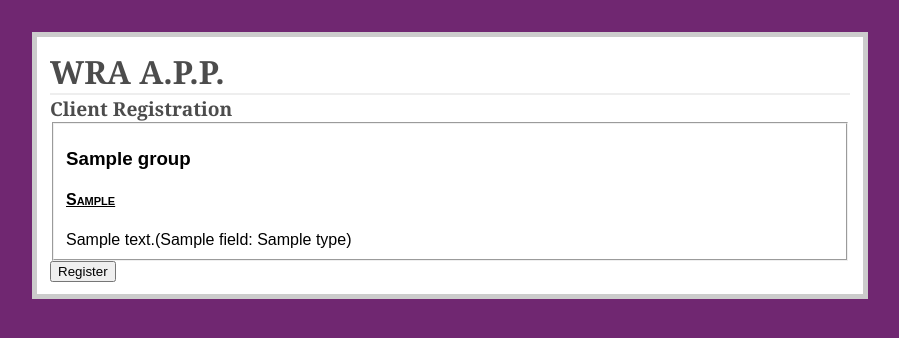
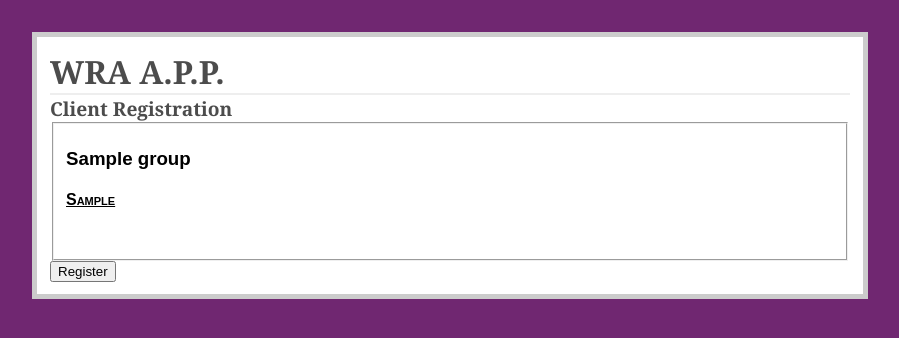
Before and after one commit to jarofberts/wra, a Flask app: template app/web/web/templates/register_client.html in a window 1280 px wide. Shown: the top 338 px of the page, without its empty margins (190-1089 px from the left). Run offline with Flask 2, Linux system fonts and the light colour scheme; the template is opened without the code that fills it: most values are stand-ins (such as "Sample title", 1, 10 or a date in 2020).

Commit message:
Latest changes

```diff
--- a/app/web/web/templates/register_client.html
+++ b/app/web/web/templates/register_client.html
@@ -1,21 +1,21 @@
 {% extends "layout.html" %}
 {% block title %} - Client Registration{% endblock %}
 {% block heading %}Client Registration{% endblock %}
-{% macro textarea(name, desc, lines) -%}
-<textarea name="{{ name }}" placeholder="{{ desc }}" rows="{{ lines }}" cols="50"></textarea>
+{% macro textarea(name, desc, lines, required) -%}
+    <textarea name="{{ name }}" placeholder="{{ desc }}" rows="{{ lines }}" cols="50" {% if required %}required{% endif %}></textarea>
 {%- endmacro %}
-{% macro emailbox(name, desc) -%}
-<input type="email" name="{{ name }}" placeholder="{{ desc }}" />
+{% macro emailbox(name, desc, required) -%}
+    <input type="email" name="{{ name }}" placeholder="{{ desc }}" {% if required %}required{% endif %}/>
 {%- endmacro %}
-{% macro textbox(name, desc) -%}
-<input type="text" name="{{ name }}" placeholder="{{ desc }}" />
+{% macro textbox(name, desc, required) -%}
+    <input type="text" name="{{ name }}" placeholder="{{ desc }}" {% if required %}required{% endif %}/>
 {%- endmacro %}
-{% macro checkbox(name, desc, value) -%}
-<label><input type="checkbox" name="{{ name }}" value="{{ value }}"/>{{ desc }}</label>
+{% macro checkbox(name, desc, value, required) -%}
+    <label><input type="checkbox" name="{{ name }}" value="{{ value }}" {% if required %}required{% endif %}/>{{ desc }}</label>
 {%- endmacro %}
-{% macro select(name, desc, options) -%}
+{% macro select(name, desc, options, required) -%}
 <label>{{ desc }}
-<select name="{{ name }}" size="1" placeholder="{{ desc }}">
+<select name="{{ name }}" size="1" {% if required %}required{% endif %}>
     <option value=""></option>
     <optgroup label="{{ desc }}">
     {% for option in options %}
@@ -59,38 +59,38 @@
                 {% if member['count'] %}
 <!--2-->
                     {% for n in range(member['count']) %}
-                        {{ textbox(member['field'] ~ '[' ~ n ~ ']', member['desc']) }}
+                        {{ textbox(member['field'] ~ '[' ~ n ~ ']', member['desc'], member['required']) }}
                     {% endfor %}
                 {% elif member['count_min'] %}
 <!--3-->
                     <br />
-                    {{ textarea(member['field'], member['desc'], member['count_min']) }}
+                    {{ textarea(member['field'], member['desc'], member['count_min'], member['required']) }}
                 {% else %}
 <!--4-->
-                    {{ textbox(member['field'], member['desc']) }}
+                    {{ textbox(member['field'], member['desc'], member['required']) }}
                 {% endif %}
             {% elif 'email' in member['type'] %}
 <!--5-->
-                {{ emailbox(member['field'], member['desc']) }}
+                {{ emailbox(member['field'], member['desc'], member['required']) }}
             {% elif member['type'] == 'bool' %}
 <!--6-->
-                {{ checkbox(member['field'], member['desc'], 1) }}
+                {{ checkbox(member['field'], member['desc'], 1, member['required']) }}
             {% elif 'Enum' in member['type'] %}
 <!--7-->
                 {% if 'int' in member['type'] %}
 <!--8-->
                     <h5>{{ member['desc'] }}</h5>
                     {% for option in member['options'] %}
-                        {{ checkbox("_"+member['field'], option['desc'], option['value']) }}<br />
+                        {{ checkbox("_"+member['field'], option['desc'], option['value'], member['required']) }}<br />
                     {% endfor %}
-                    <input type="hidden" name="{{ member['field'] }}">
+                    <input type="hidden" name="{{ member['field'] }}"/>
                 {% else %}
 <!--9-->
                     {% if loop.length == 1 %}
 <!--A-->
                         <h5>{{ member['desc'] }}</h5>
                     {% endif %}
-                    {{ select(member['field'], member['desc'], member['options']) }}
+                    {{ select(member['field'], member['desc'], member['options'], member['required']) }}
                 {% endif %}
             {% elif member['type'] in ('date', 'month') %}
 <!--B-->
@@ -101,19 +101,19 @@
 <!--D-->
                     <label>{{ member['desc'] }}</label>
                 {% endif %}
-                <input type="{{ member['type'] }}" name="{{ member['field'] }}">
+                    <input type="{{ member['type'] }}" name="{{ member['field'] }}" {% if member['required'] %}required{% endif %}/>
             {% elif member['type'] == 'bytes' %}
 <!--E-->
 <!--https://stackoverflow.com/questions/3096470/capture-signature-using-html5-and-ipad-->
             {% else %}
 <!--F-->
-                {{ member['desc'] }}({{ member['field'] }}: {{ member['type'] }})
+                <!--{{ member['desc'] }}({{ member['field'] }}: {{ member['type'] }})-->
             {% endif %}
         {% endfor %}
         <br />
     {% endfor %}
     </fieldset>
 {% endfor %}
-    <input type="submit" value="Register" onClick="prepare();">
+    <input type="submit" value="Register" onClick="prepare();"/>
 </form>
 {% endblock %}
```
Also changed, not shown: 1 other file.
